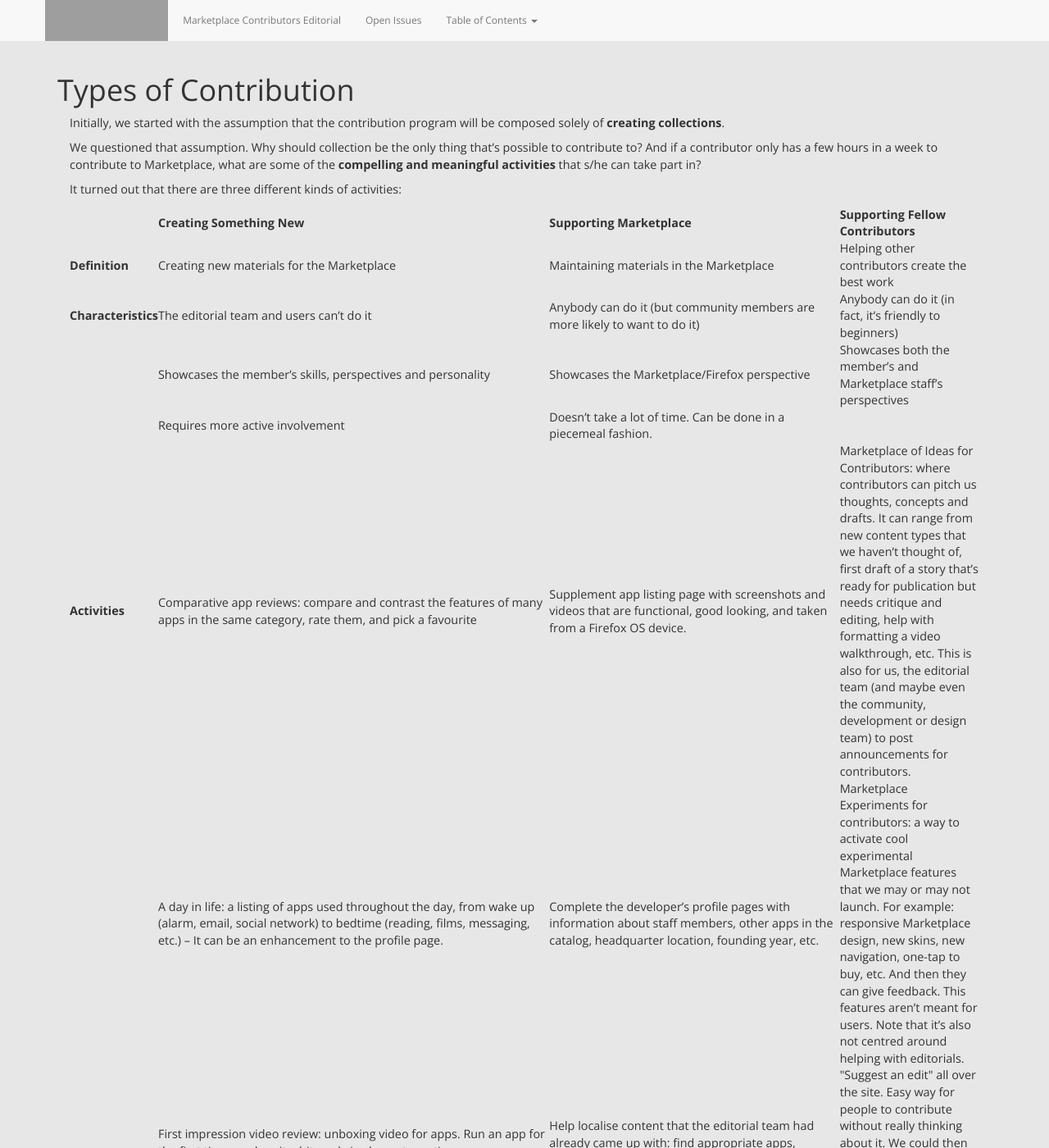
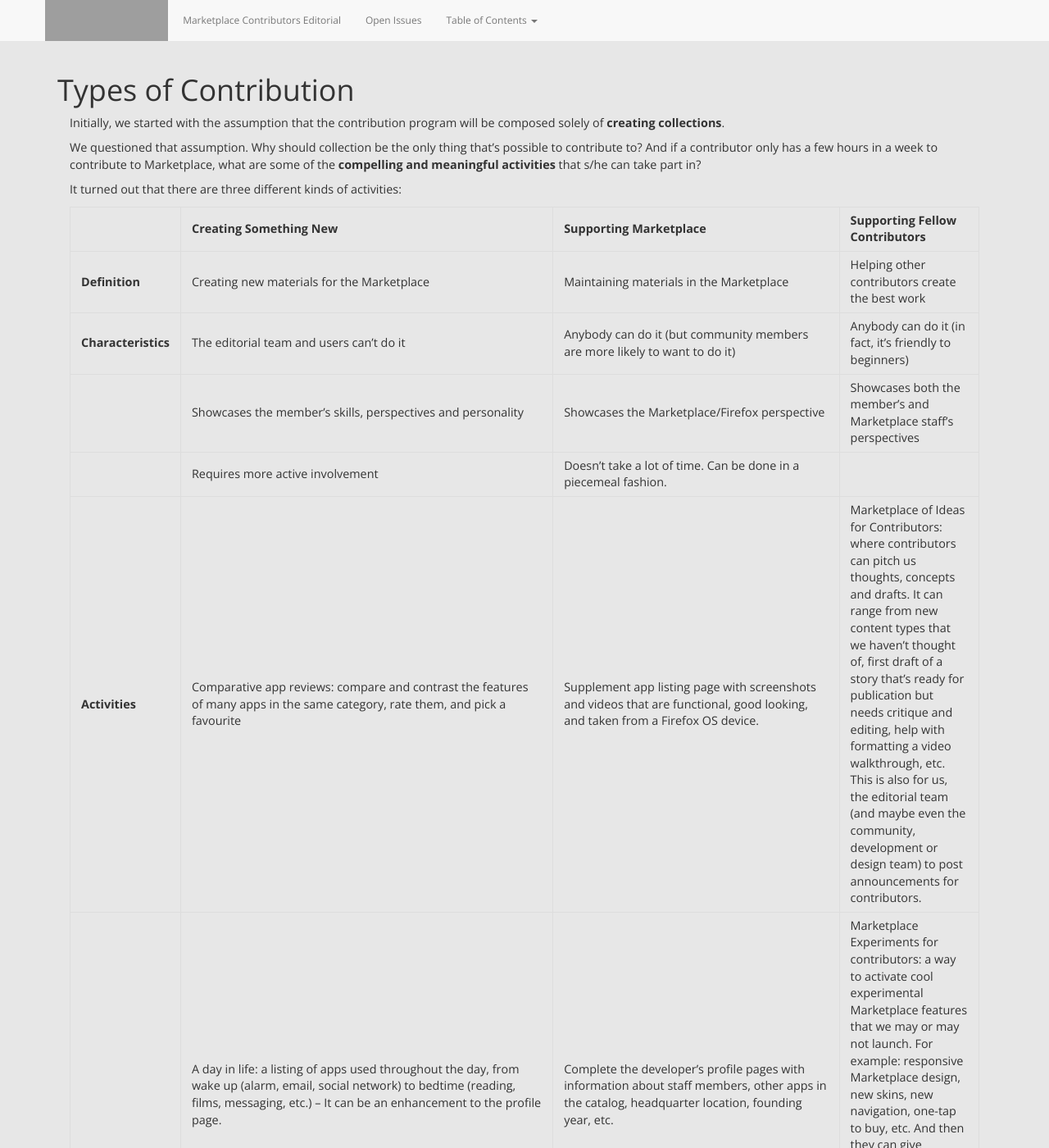
Before and after one commit to MarketplaceUX/marketplace-community-editorial, a Jekyll site: the page built from contributionTypes.html, in a window 1280 px wide and 1400 px high. Shown: the whole window at 82% size. Built offline with Jekyll 4.4.1, drawn with Linux system fonts in a browser that asks for light colours; nearby versions of some CDN libraries; grey boxes are pictures that could not be loaded.

Commit message:
modify table style

```diff
--- a/css/customStyles.css
+++ b/css/customStyles.css
@@ -54,3 +54,16 @@
 .warning{
   color: #ff0000;
 }
+
+table.longText th, table.longText td {
+  padding: 6px 13px;
+  border: 1px solid #ddd;
+}
+
+table.longText th {
+  font-weight: bold;
+}
+
+tablet.longText tr:nth-child(2n) {
+  background-color: #fff;
+}
```
